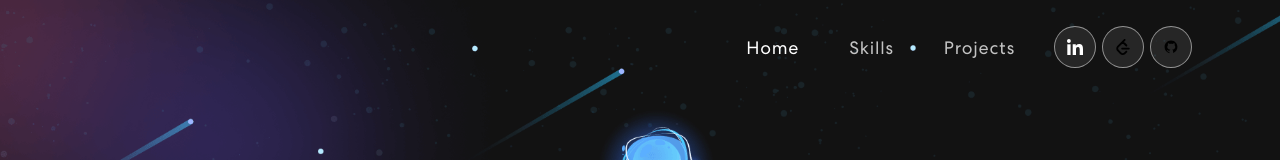
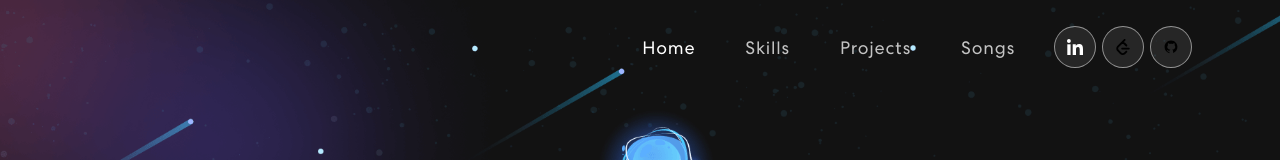
Before and after one commit to ahipsharma/personal-portfolio, a React (Create React App) app: page / in a window 1280 px wide. Shown: the top 160 px of the page. Built offline with nearby package versions, Linux system fonts and the light colour scheme.

Commit message:
Portfolio Website.

```diff
--- a/src/components/NavBar.js
+++ b/src/components/NavBar.js
@@ -34,9 +34,6 @@ export const NavBar = () => {
     <Router>
       <Navbar expand="md" className={scrolled ? "scrolled" : ""}>
         <Container>
-          {/* <Navbar.Brand href="/">
-            <img src={logo} alt="Logo" />
-          </Navbar.Brand> */}
           <Navbar.Toggle aria-controls="basic-navbar-nav">
             <span className="navbar-toggler-icon"></span>
           </Navbar.Toggle>
@@ -45,6 +42,7 @@ export const NavBar = () => {
               <Nav.Link href="#home" className={activeLink === 'home' ? 'active navbar-link' : 'navbar-link'} onClick={() => onUpdateActiveLink('home')}>Home</Nav.Link>
               <Nav.Link href="#skills" className={activeLink === 'skills' ? 'active navbar-link' : 'navbar-link'} onClick={() => onUpdateActiveLink('skills')}>Skills</Nav.Link>
               <Nav.Link href="#projects" className={activeLink === 'projects' ? 'active navbar-link' : 'navbar-link'} onClick={() => onUpdateActiveLink('projects')}>Projects</Nav.Link>
+              <Nav.Link href="#songs" className={activeLink === 'songs' ? 'active navbar-link' : 'navbar-link'} onClick={() => onUpdateActiveLink('songs')}>Songs</Nav.Link>
             </Nav>
             <span className="navbar-text">
               <div className="social-icon">
@@ -52,9 +50,6 @@ export const NavBar = () => {
                 <a href="https://leetcode.com/ahipsharma/"><img src={leetcode} alt="" /></a>
                 <a href="https://github.com/ahipsharma"><img src={Github} alt="" /></a>
               </div>
-              {/* <HashLink to='#connect'>
-                <button className="vvd"><span>Let’s Connect</span></button>
-              </HashLink> */}
             </span>
           </Navbar.Collapse>
         </Container>
--- a/src/components/ProjectCard.js
+++ b/src/components/ProjectCard.js
@@ -1,14 +1,17 @@
 import { Col } from "react-bootstrap";
 
-export const ProjectCard = ({ title, description, imgUrl }) => {
+export const ProjectCard = ({ link,title, description, imgUrl }) => {
   return (
     <Col size={12} sm={6} md={4}>
       <div className="proj-imgbx">
         <img src={imgUrl} />
-        <div className="proj-txtx">
-          <h4>{title}</h4>
-          <span>{description}</span>
-        </div>
+        <a href={link} className="text-white">
+
+          <div className="proj-txtx">
+            <h4>{title}</h4>
+            <span>{description}</span>
+          </div>
+        </a>
       </div>
     </Col>
   )
--- a/src/components/Songs.js
+++ b/src/components/Songs.js
@@ -9,7 +9,8 @@ import Jeene from '../assets/img/Jeene Ki Wajah.png';
 import Life from '../assets/img/Life is Too Short.png';
 import Rising from '../assets/img/Rising the Grief.png';
 import Galaxy from '../assets/img/Galaxy of Music.png';
-import Zindagi from '../assets/img/Teri Meri Dosti.png';
+import Teri from '../assets/img/Teri Meri Dosti.png';
+import Zindagi from '../assets/img/Zindagi se Mulakat.png';
 import My from '../assets/img/My Life my rules.png';
 import High from '../assets/img/High Roads.png';
 import Endless from '../assets/img/Endless Beating.png';
@@ -20,71 +21,85 @@ export const Songs = () => {
 
   const projects = [
     {
-      title: "Hokar Juda Tere Se",
-      description: "Ahip Sharma ft. Anamika",
+      link: "https://open.spotify.com/track/0BsIZqkh2d4DVJn21F2lcF?si=cd82c15066dd42b5",
+      title: "Khushi Ke ye pal",
+      description: "Ahip Sharma",
       imgUrl: Khushi,
     },
     {
+      link: "https://open.spotify.com/track/440FAVO2TPKIOCoL32BCht?si=091e748c47024149",
       title: "Hokar Juda Tere Se",
       description: "Ahip Sharma",
       imgUrl: Hokar,
     },
     {
+      link: "https://open.spotify.com/track/3VclFF3yPLIpPgoh9O9DVh?si=cc4e791601c74a67",
       title: "Khulke Jeele Aaj",
       description: "Ahip Sharma ft. Atishi Agarwal",
       imgUrl: Khulke,
     },
     {
+      link: "https://open.spotify.com/track/46LrTUjsQyfyrsvMOISVTi?si=1e5a83f187064605",
       title: "Jeene Ki Wajah",
       description: "Ahip Sharma",
       imgUrl: Jeene,
     },
     {
+      link: "https://open.spotify.com/track/0V6JZ743lP0drK3yZJVAV1?si=9285835c0ce04d6b",
       title: "Life is Too Short",
       description: "Ahip Sharma",
       imgUrl: Life,
     },
     {
+      link: "https://open.spotify.com/track/38rBYHpbY0rYNH5bTKkbh0?si=f7318001f92c46a6",
       title: "Rising the Grief",
       description: "Ahip Sharma",
       imgUrl: Rising,
     },
     {
+      link: "https://open.spotify.com/track/0CbqbzHxq0wxQd8dKZjChs?si=f5cc277502f14dbf",
       title: "Galaxy of Music",
       description: "Ahip Sharma",
       imgUrl: Galaxy,
     },
     {
+      link: "https://open.spotify.com/track/1QVJ1LXfM9lsKwOnFRlqwl?si=11c10031b5ad4f0e",
       title: "Teri Meri Dosti",
       description: "Ahip Sharma",
-      imgUrl: Zindagi,
+      imgUrl: Teri,
     },
     {
+      link: "https://open.spotify.com/track/1pJsWGRlRnx6E8jiw0Tw67?si=42f0ceafdfa44f39",
       title: "Zindagi se Mulakat",
       description: "Ahip Sharma",
       imgUrl: Zindagi,
     },
     {
+      link: "https://www.youtube.com/watch?v=Z9Z9Z9Z9Z9Z9",
       title: "My Life my rules",
       description: "Ahip Sharma",
       imgUrl: My
     },
     {
+      link: "https://open.spotify.com/track/6PhSpGknEVyQCDMy2O3YRZ?si=857e4e2cc38f4ef5",
       title: "Meri Behena",
       description: "Ahip Sharma",
       imgUrl: Meri
     },
     {
+      link: "https://open.spotify.com/track/2APH9nV5KB3LHlRnj3vEdk?si=52e1acb4eeab4d2e",
       title: "Yaadon ki Barat",
       description: "Ahip Sharma",
       imgUrl: Yaadon
     },
     {
+      link: "https://open.spotify.com/album/04gtVQPIBODVyvIGNq3Dbh?si=730ce610dc1640d0",
       title: "High Roads EP",
       description: "Ahip Sharma",
       imgUrl: High,
     },
     {
+      link: "https://open.spotify.com/album/63ZPwTlyn49oYvAOzOPoGW?si=59f7b4efb7724950",
       title: "Album - Endless Beating",
       description: "Ahip Sharma",
       imgUrl: Endless,
@@ -100,7 +115,7 @@ export const Songs = () => {
               {({ isVisible }) =>
               <div className={isVisible ? "animate__animated animate__fadeIn": ""}>
                 <h2>My Songs</h2>
-                <p>I love to present my songs on Spotify. Hope you love them.</p>
+                <p>Hello all I would love to present my songs on Spotify. Hope you like them.</p>
                 <Tab.Container id="projects-tabs" defaultActiveKey="first">
                   <Nav variant="pills" className="nav-pills mb-5 justify-content-center align-items-center" id="pills-tab">
                   </Nav>
@@ -126,7 +141,6 @@ export const Songs = () => {
           </Col>
         </Row>
       </Container>
-      {/* <img className="background-image-right" src={colorSharp2}></img> */}
     </section>
   )
 }
```
Also changed, not shown: src/components/Newsletter.js (deleted, +0 -46 lines).
